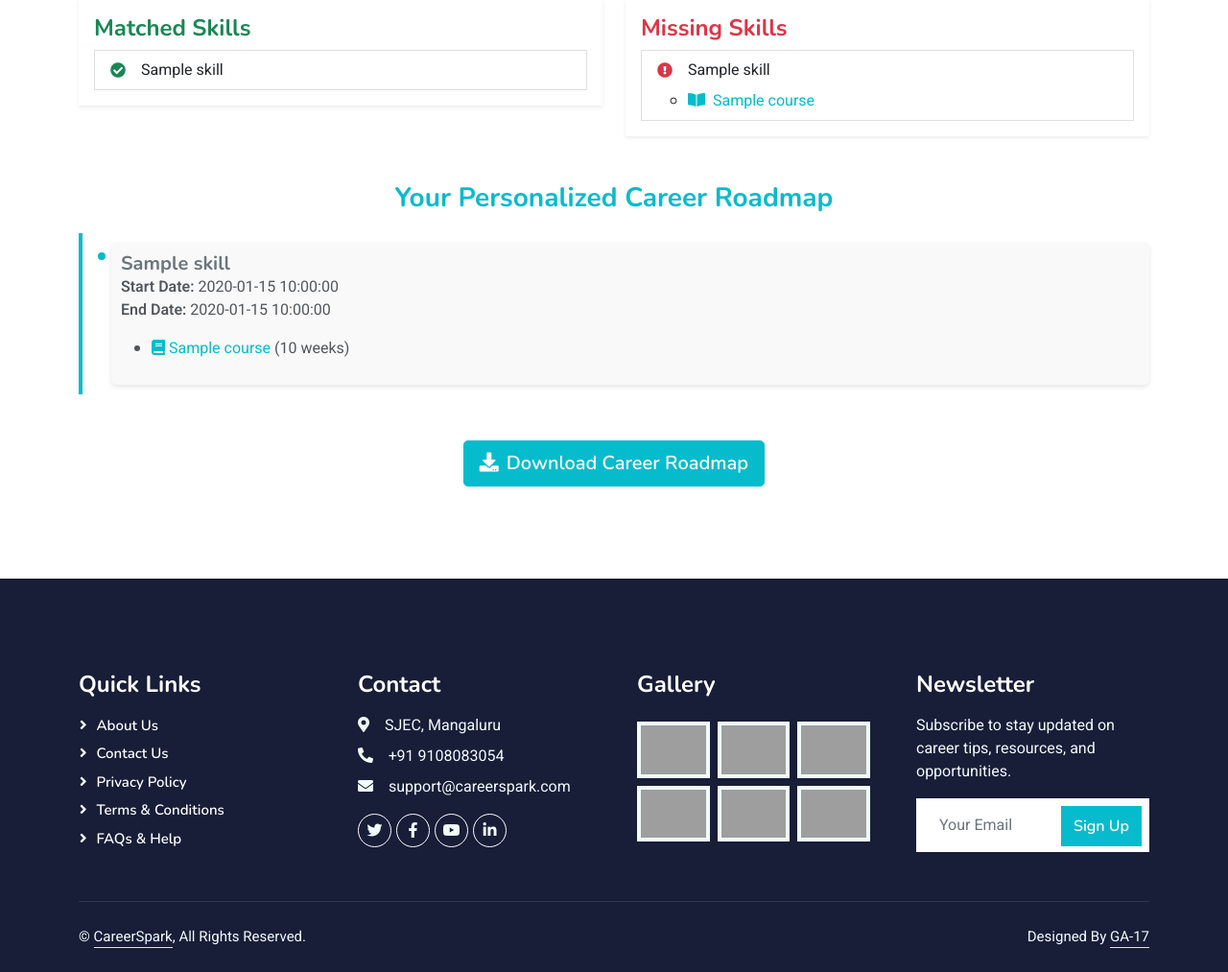
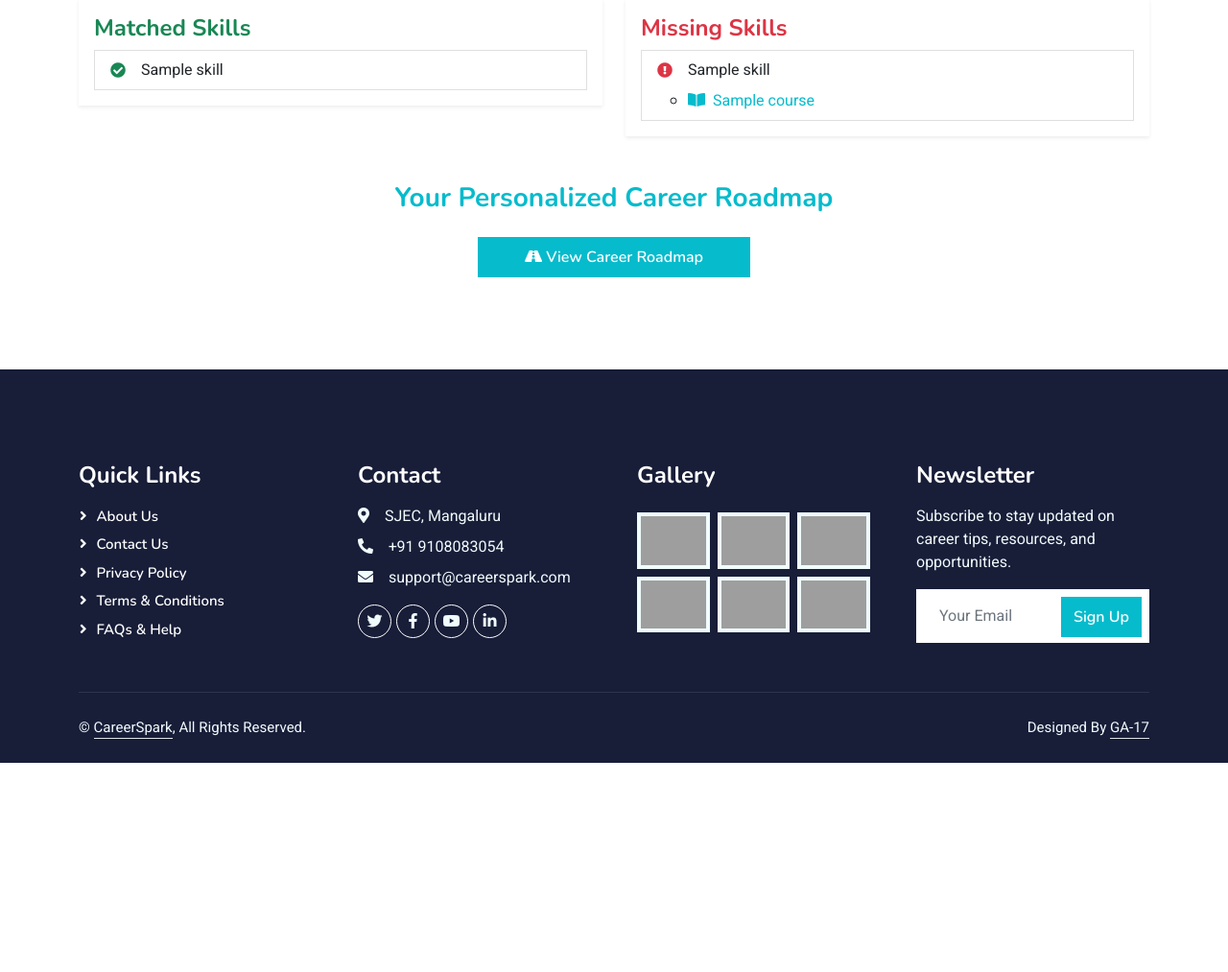
Before and after one commit to AkahayKumarS/CareerSpark, a Flask app: template frontend/templates/testafter.html in a window 1280 px wide. Shown: the part 725-1738 px from the top of the page at 96% size. After the commit the page ends 1520 px from the top, so only its background shows below. Run offline with Flask 3, Linux system fonts and the light colour scheme; the template is opened without the code that fills it: most values are stand-ins (such as "Sample title", 1, 10 or a date in 2020); some libraries are stand-ins or nearby versions; grey boxes are pictures that could not be loaded.

```diff
--- a/frontend/templates/hometest.html
+++ b/frontend/templates/hometest.html
@@ -9,7 +9,7 @@
   <meta content="" name="description">
 
   <!-- Favicon -->
-  <link href="img/favicon.ico" rel="icon">
+  <link href="http://127.0.0.1/CareerSpark/frontend/img/CareerSparkFavicon.png" rel="icon">
 
   <!-- Google Web Fonts -->
   <link rel="preconnect" href="https://fonts.googleapis.com">
--- a/frontend/templates/testafter.html
+++ b/frontend/templates/testafter.html
@@ -8,7 +8,10 @@
     <meta content="" name="description" />
 
     <!-- Favicon -->
-    <link href="img/favicon.ico" rel="icon" />
+    <link
+      href="http://127.0.0.1/CareerSpark/frontend/img/CareerSparkFavicon.png"
+      rel="icon"
+    />
 
     <!-- Google Web Fonts -->
     <link rel="preconnect" href="https://fonts.googleapis.com" />
@@ -134,6 +137,75 @@
       .timeline-item h5 {
         margin: 0;
         font-weight: bold;
+      }
+    </style>
+    <style>
+      /* Custom Timeline Styling */
+      .timeline {
+        position: relative;
+        padding: 30px 0;
+      }
+      .timeline::before {
+        content: "";
+        position: absolute;
+        top: 0;
+        bottom: 0;
+        left: 50px;
+        width: 4px;
+        background-color: #e0e0e0;
+      }
+      .timeline-item {
+        position: relative;
+        margin-bottom: 30px;
+        padding-left: 80px;
+        background-color: #f9fafb;
+        border-radius: 10px;
+        box-shadow: 0 4px 6px rgba(0, 0, 0, 0.1);
+        transition: transform 0.3s ease;
+      }
+      .timeline-item:hover {
+        transform: translateY(-5px);
+        box-shadow: 0 6px 12px rgba(0, 0, 0, 0.15);
+      }
+      .timeline-item::before {
+        content: "";
+        position: absolute;
+        left: 30px;
+        top: 20px;
+        width: 40px;
+        height: 40px;
+        background-color: #3b82f6;
+        border-radius: 50%;
+        display: flex;
+        align-items: center;
+        justify-content: center;
+        color: white;
+        font-weight: bold;
+      }
+      .timeline-item h5 {
+        color: #3b82f6;
+        margin-bottom: 10px;
+        font-weight: 600;
+      }
+      .timeline-item ul {
+        padding-left: 20px;
+      }
+      .timeline-item li {
+        margin-bottom: 10px;
+      }
+      .timeline-item li a {
+        display: flex;
+        align-items: center;
+        text-decoration: none;
+        color: #4a5568;
+        transition: color 0.3s ease;
+      }
+      .timeline-item li a:hover {
+        color: #3b82f6;
+      }
+      .timeline-item li a i {
+        margin-right: 10px;
+        color: #3b82f6;
       }
     </style>
   </head>
@@ -372,46 +444,19 @@
 
         <!-- Career Roadmap -->
         <div class="container mt-5">
-          <h3 class="text-center text-primary">
+          <h3 class="text-center text-primary text-3xl font-bold mb-6">
             Your Personalized Career Roadmap
           </h3>
-          <div class="timeline">
-            {% for phase in roadmap %}
-            <div class="timeline-item">
-              <h5 class="text-secondary">{{ phase.skill }}</h5>
-              <p>
-                <strong>Start Date:</strong> {{ phase.start_date }} <br />
-                <strong>End Date:</strong> {{ phase.end_date }}
-              </p>
-              {% if phase.courses %}
-              <ul>
-                {% for course in phase.courses %}
-                <li>
-                  <a
-                    href="{{ course.course_link }}"
-                    target="_blank"
-                    class="text-primary"
-                  >
-                    <i class="fas fa-book"></i> {{ course.title }}
-                  </a>
-                  ({{ course.duration }} weeks)
-                </li>
-                {% endfor %}
-              </ul>
-              {% else %}
-              <p class="text-muted">
-                <i>No courses available for this skill</i>
-              </p>
-              {% endif %}
-            </div>
-            {% endfor %}
+
+          <!-- View Career Roadmap Button -->
+          <div class="text-center mt-4">
+            <a
+              href="{{ url_for('career_roadmap') }}"
+              class="btn btn-primary px-5 py-2"
+            >
+              <i class="fas fa-road"></i> View Career Roadmap
+            </a>
           </div>
-        </div>
-
-        <div class="container text-center mt-5">
-          <a href="/download-roadmap" class="btn btn-primary btn-lg shadow-sm">
-            <i class="fas fa-download me-2"></i>Download Career Roadmap
-          </a>
         </div>
       </div>
     </div>
--- a/frontend/testapp.py
+++ b/frontend/testapp.py
@@ -1,10 +1,13 @@
-from flask import Flask, render_template, request
+from flask import Flask, render_template, request, session
 import pickle
 import numpy as np
 import mysql.connector
 from datetime import timedelta, date
+import os
 
 app = Flask(__name__)
+
+app.secret_key = os.getenv('FLASK_SECRET_KEY', 'fallback-secret-key')
 
 # Database connection function
 def get_db_connection():
@@ -166,6 +169,9 @@ def result():
         # Generate the roadmap
         roadmap = generate_roadmap(missing_skills, courses_for_missing_skills)
 
+        session['best_career'] = best_matched_job_role
+        session['roadmap'] = roadmap
+
         # Render the testafter.html page with the results
         return render_template(
             "testafter.html",
@@ -177,6 +183,19 @@ def result():
             roadmap=roadmap
         )
 
+@app.route('/career_roadmap')
+def career_roadmap():
+    # Retrieve the roadmap details sent as query parameters
+    job_role = session.get('best_career')
+    roadmap = session.get('roadmap', [])
+
+    # Render the career roadmap page with the details
+    return render_template(
+        'career_roadmap.html',  # Your HTML page name
+        roadmap=roadmap,
+        job_role=job_role
+    )
+
 
 if __name__ == '__main__':
     app.run(debug=True)
```
Also changed, not shown: frontend/scss/bootstrap.scss (+4 -4 lines), frontend/templates/career_roadmap.html (added, +370 -0 lines), frontend/img/about.png (added), frontend/img/carousel-3.jpg (renamed from frontend/img/carousel-1.jpg), frontend/img/carousel-4.jpg (renamed from frontend/img/carousel-2.jpg), frontend/img/home-3.jpg (added), frontend/img/home-4.jpg (added), frontend/img/slider-1.jpg (added), frontend/img/slider-2.jpg (added), 4 other files.
